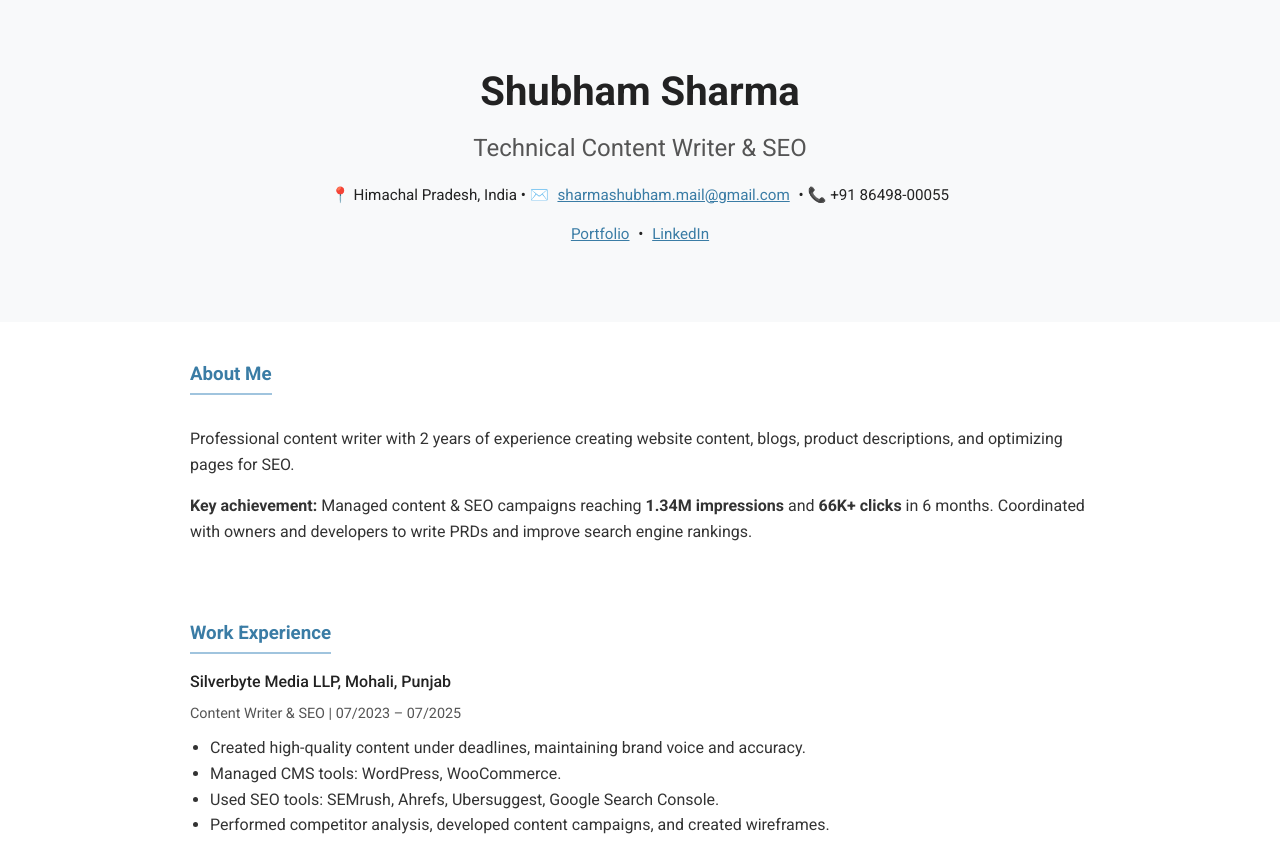
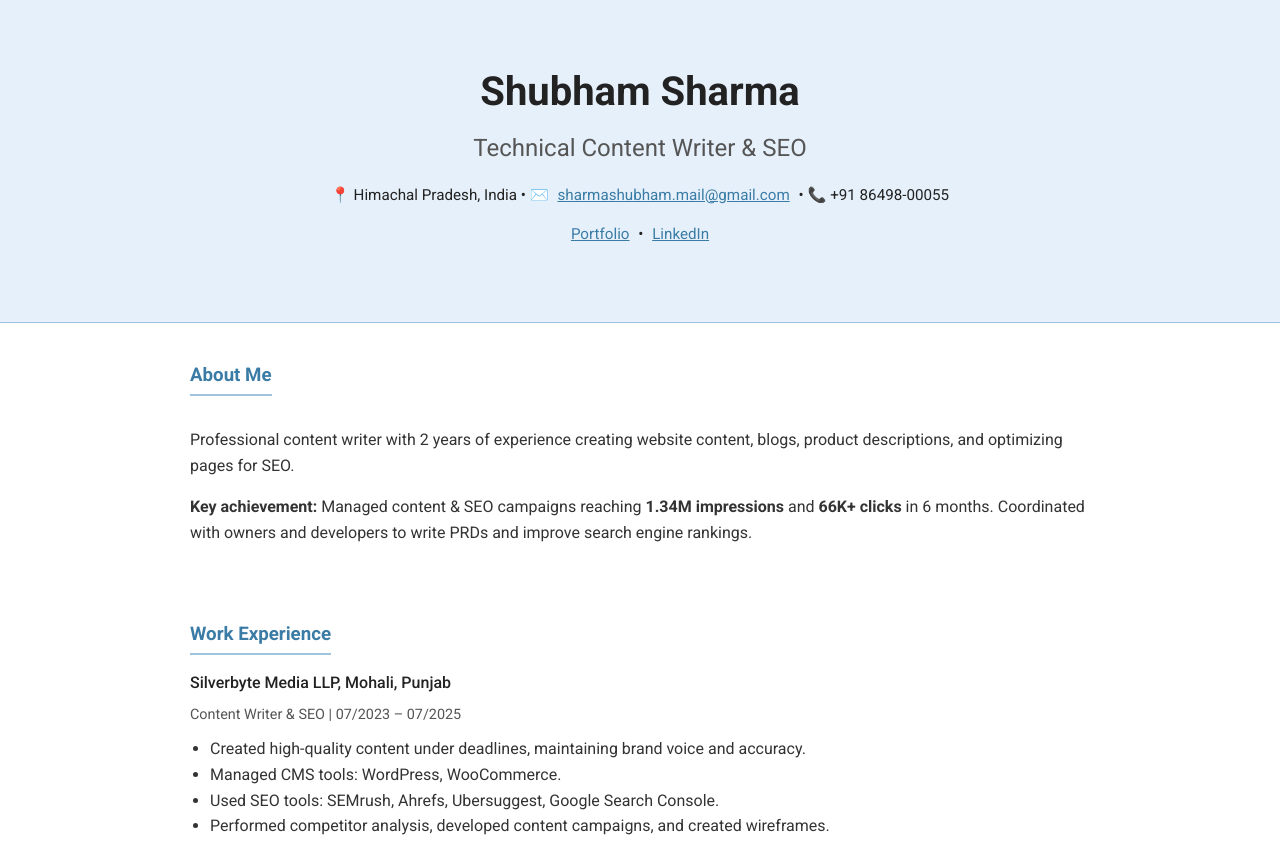
Before and after one commit to speqtre/resume, a plain HTML site: page index.html in a window 1280 px wide. Shown: the top 842 px of the page. Drawn offline with Linux system fonts and the light colour scheme.

Commit message:
Update styles.css

```diff
--- a/styles.css
+++ b/styles.css
@@ -9,10 +9,12 @@ body {
 
 /* Header */
 header {
-  background-color: #f8f9fa; /* light grey */
+  background-color: #E6F0FA; /* soft blue */
   color: #222;
   text-align: center;
   padding: 40px 20px;
+  border-bottom: 1px solid #a0c4de; /* subtle separation from body */
+
 }
 
 header h1 {
```
